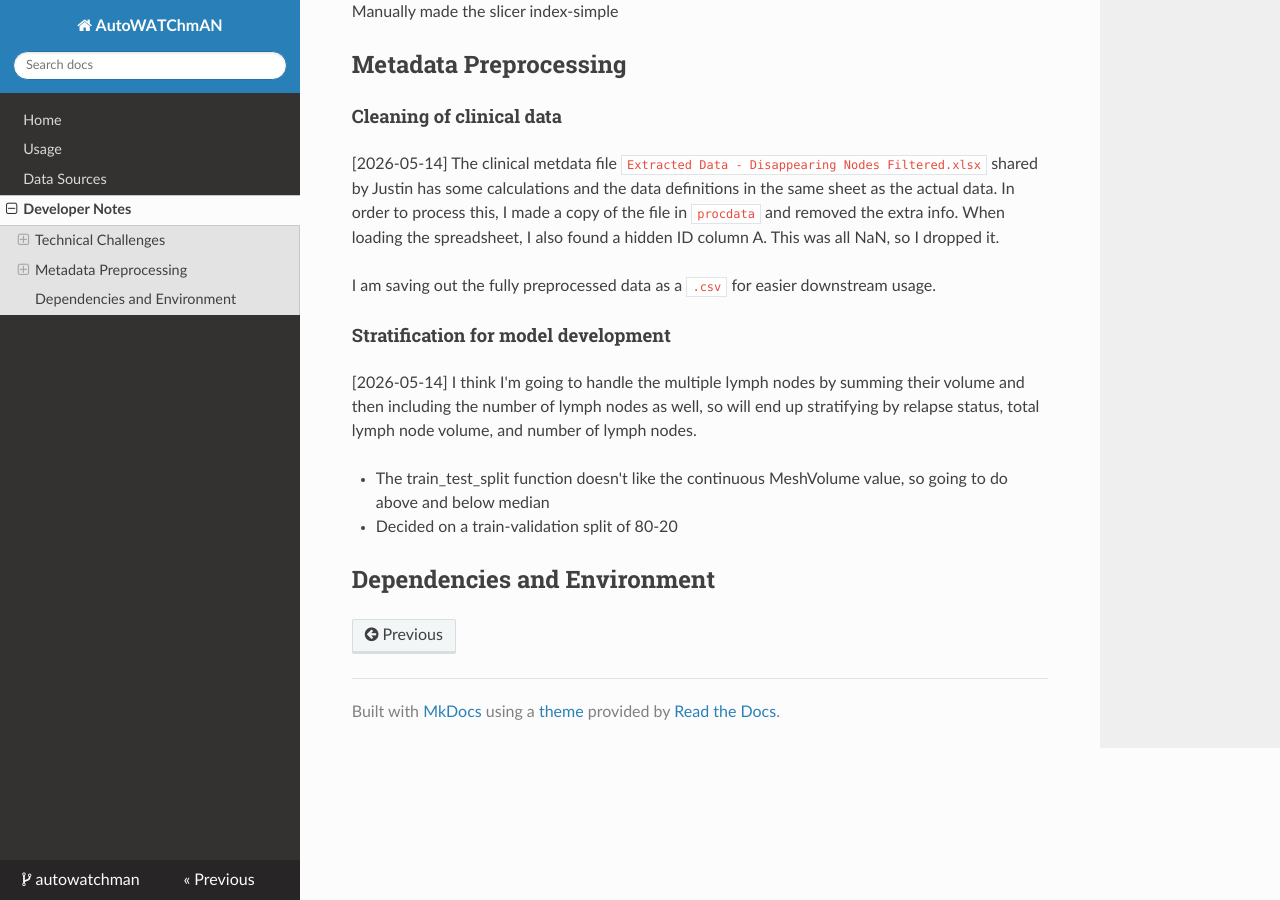
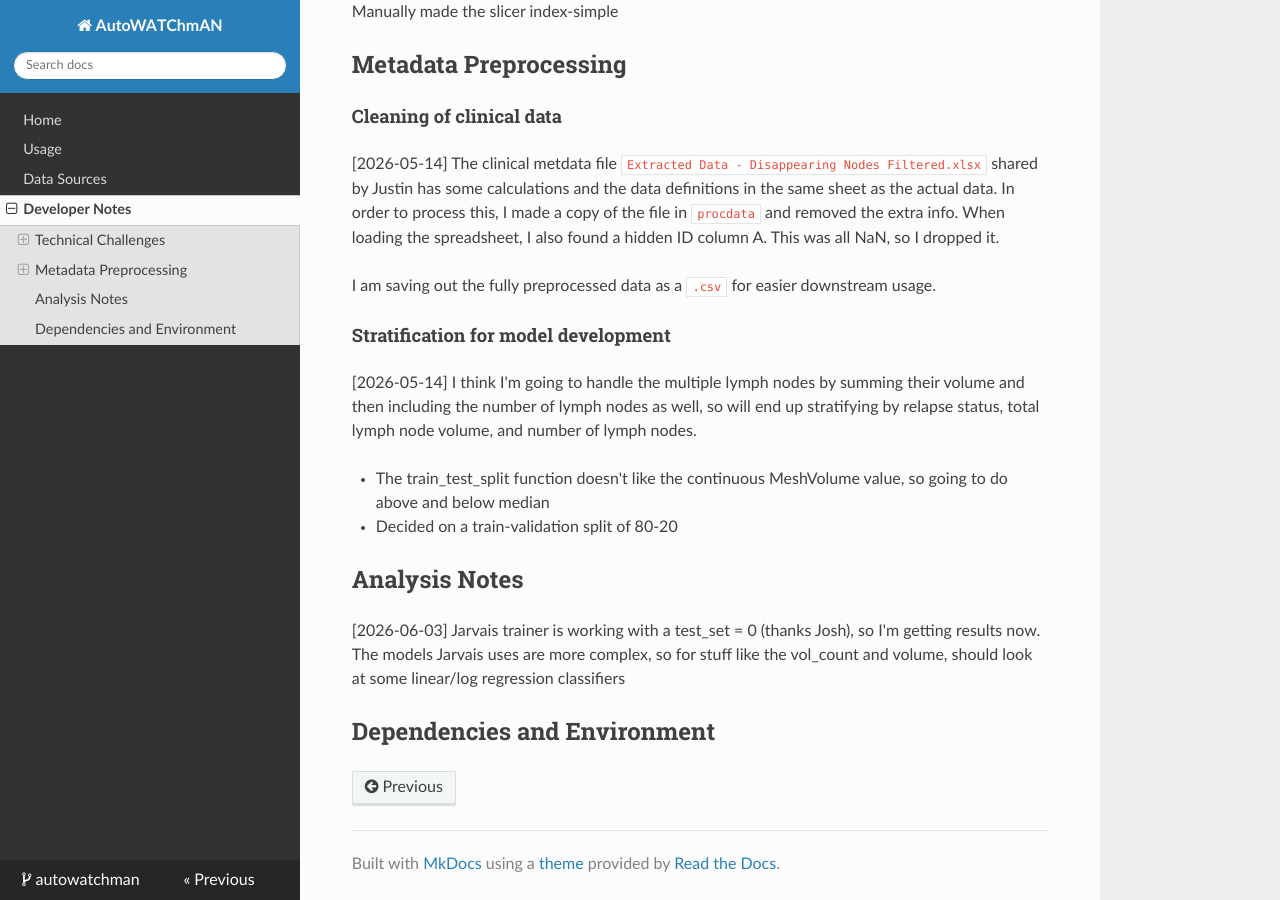
Before and after one commit to bhklab/autowatchman, an MkDocs documentation site: the page built from docs/devnotes.md, in a window 1280 px wide and 900 px high, scrolled down 602 px. Built offline with MkDocs 1.6.1, drawn with Linux system fonts in a browser that asks for light colours; nearby versions of some CDN libraries.

Commit message:
docs: notes from June 3rd

```diff
--- a/docs/devnotes.md
+++ b/docs/devnotes.md
@@ -32,4 +32,7 @@ I am saving out the fully preprocessed data as a `.csv` for easier downstream us
 
 - Decided on a train-validation split of 80-20
 
+## Analysis Notes
+[2026-06-03] Jarvais trainer is working with a test_set = 0 (thanks Josh), so I'm getting results now. The models Jarvais uses are more complex, so for stuff like the vol_count and volume, should look at some linear/log regression classifiers
+
 ## Dependencies and Environment
```
